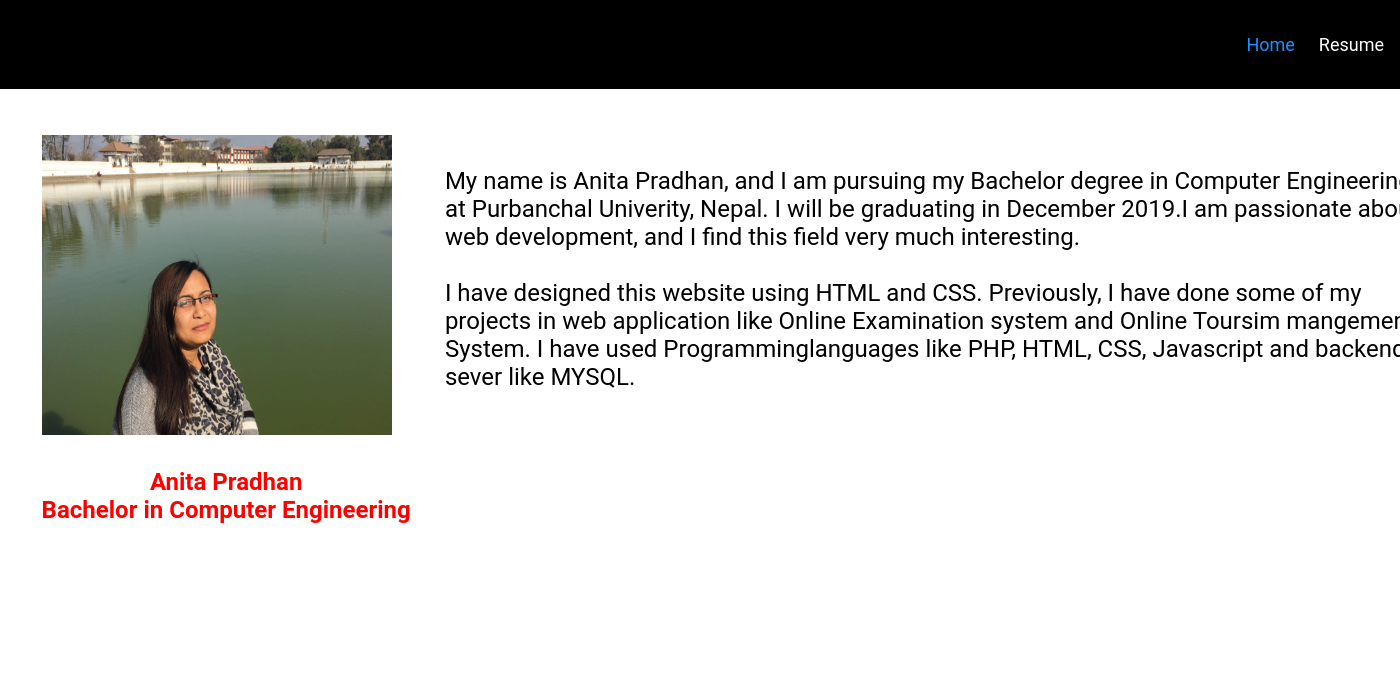
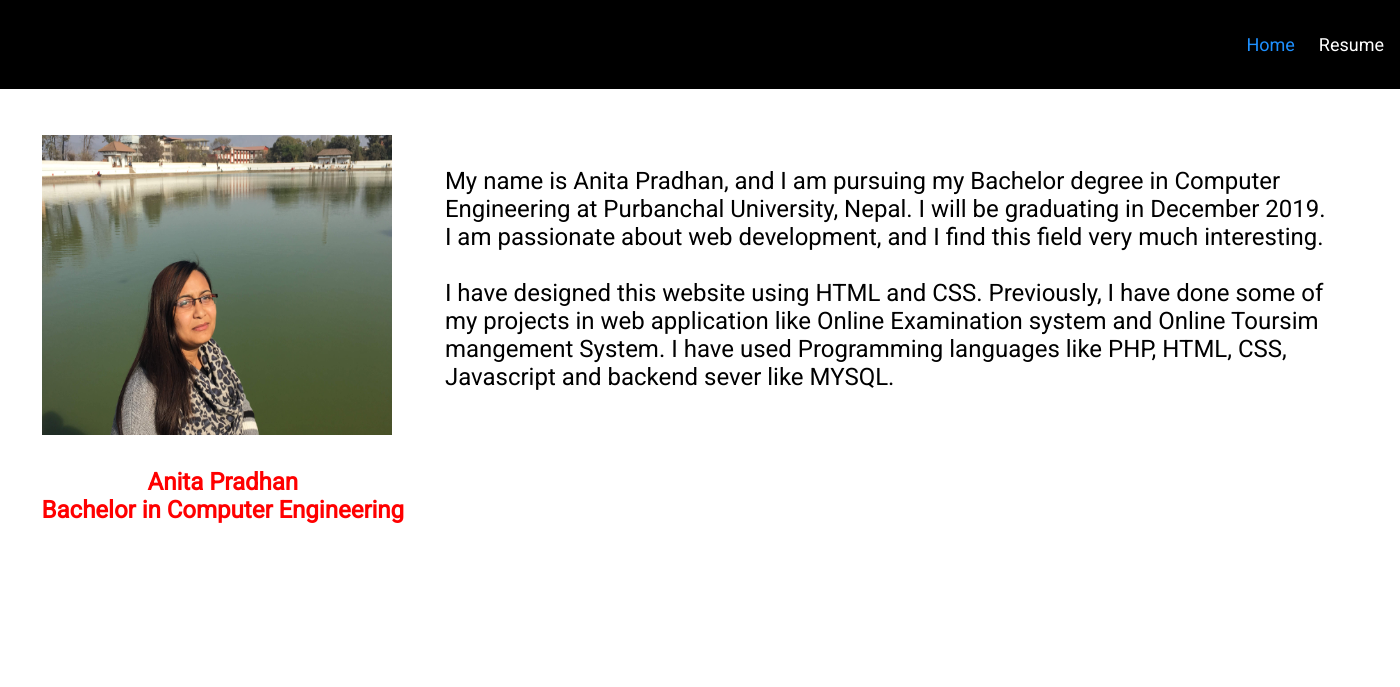
Before and after one commit to anitapradhan/anitapradhan.github.io, a PHP site: page / in a window 1400 px wide; the page is wider, and only the part inside the window is pictured. Shown: the top 687 px of that part. Run offline with PHP 8.4, Linux system fonts and the light colour scheme.

Commit message:
font changed to Roboto

```diff
--- a/index.html
+++ b/index.html
@@ -3,6 +3,7 @@
 <head>
 	<meta name="viewport" content="width=device-width, initial-scale=1.0">
 	<title>Hi, I am Anita :)</title>
+	<link href='https://fonts.googleapis.com/css?family=Roboto' rel='stylesheet'>
 	<link href="style.css" rel="stylesheet" type="text/css">
 
 </head>
@@ -31,13 +32,13 @@
 <pre>
 
 
-<h4 style="float:middle;">My name is Anita Pradhan, and I am pursuing my Bachelor degree in Computer Engineering
-at Purbanchal Univerity, Nepal. I will be graduating in December 2019.I am passionate about
-web development, and I find this field very much interesting.<br/>
-I have designed this website using HTML and CSS. Previously, I have done some of my
-projects in web application like Online Examination system and Online Toursim mangement
-System. I have used Programminglanguages like PHP, HTML, CSS, Javascript and backend
-sever like MYSQL.
+<h4 style="float:middle;">My name is Anita Pradhan, and I am pursuing my Bachelor degree in Computer
+Engineering at Purbanchal University, Nepal. I will be graduating in December 2019.
+I am passionate about web development, and I find this field very much interesting.<br/>
+I have designed this website using HTML and CSS. Previously, I have done some of
+my projects in web application like Online Examination system and Online Toursim
+mangement System. I have used Programming languages like PHP, HTML, CSS,
+Javascript and backend sever like MYSQL.
 
 
 </h4>
--- a/style.css
+++ b/style.css
@@ -3,7 +3,7 @@ body{
 	margin-right: 1%;
 	margin-left: 0;
 	margin-bottom: 0;
-	 font-family: "Roboto";
+	font-family: "Roboto";
 }
 
 
@@ -14,10 +14,11 @@ h2 {
 
 }
 h4{
+ font-family: "Roboto";
   font-weight: normal;
   font-size: 24px;
     text-align: left;
-   font-family: "Roboto";
+
 }
 
 li{
```
Also changed, not shown: resume.html (+4 -3 lines).
